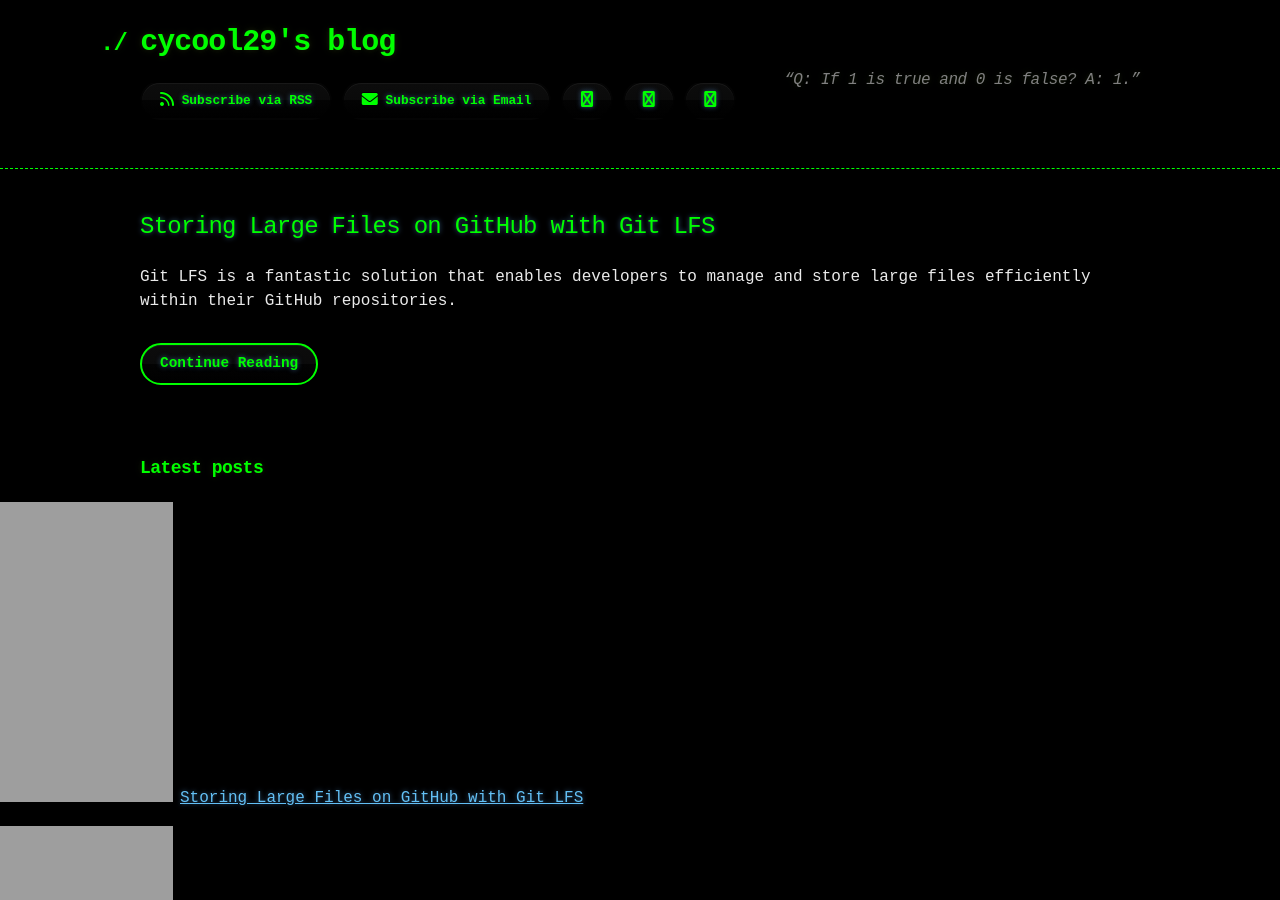
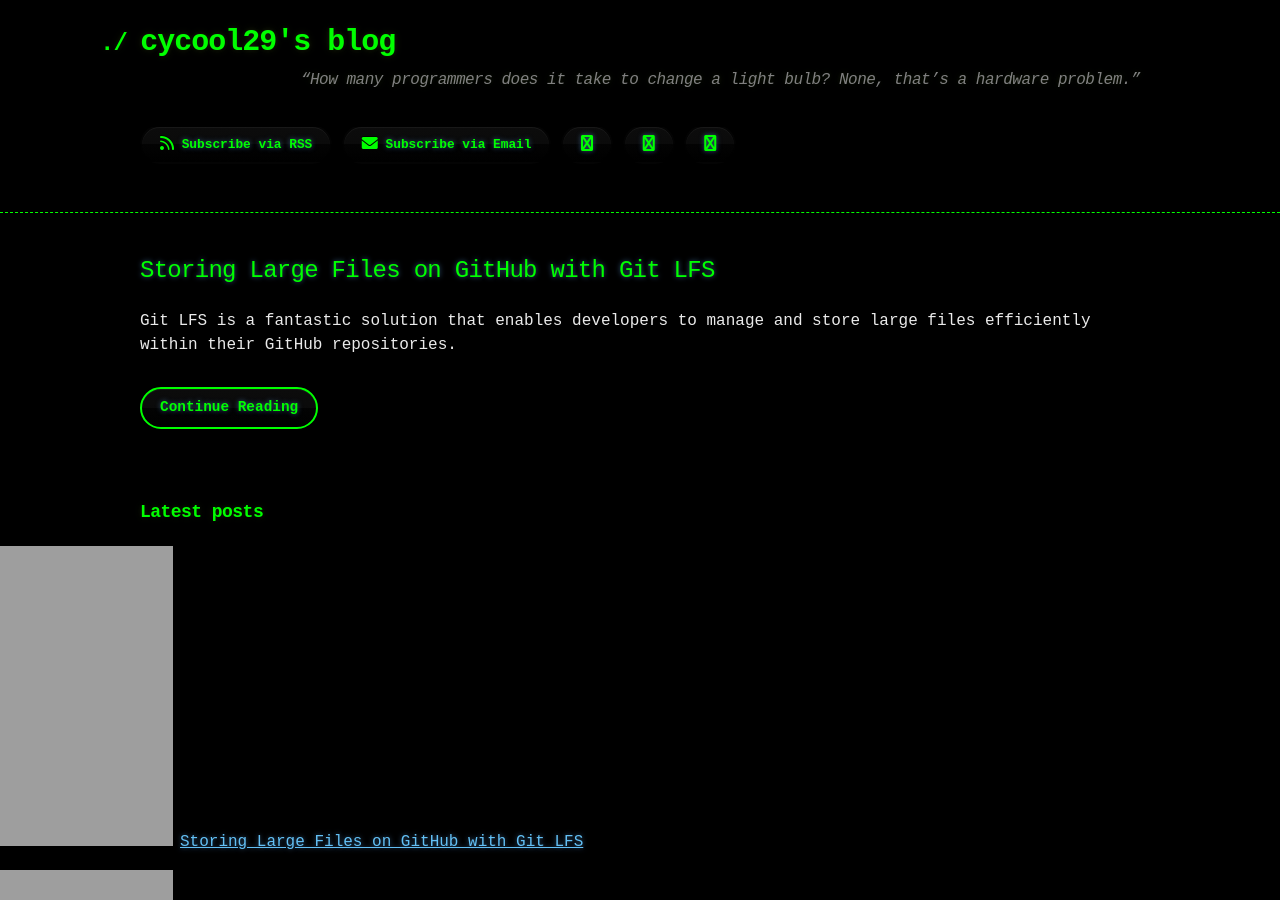
Before and after one commit to cycool29/cycool29.github.io, a Jekyll site: the page built from index.md, in a window 1280 px wide and 900 px high. Built offline with Jekyll 4.4.1, drawn with Linux system fonts in a browser that asks for light colours; a style sheet for code colours, icons or effects is not loaded.

Commit message:
Update quotes

```diff
--- a/_config.yml
+++ b/_config.yml
@@ -1,5 +1,5 @@
 title: cycool29's blog
-description: "“Q: If 1 is true and 0 is false? A: 1.” "
+description: "“How many programmers does it take to change a light bulb? None, that’s a hardware problem.” "
 bio: A high school student. Intermediate in Python, Git, Bash. Learning JavaScript. He/Him. "
 author: cycool29
 url: https://cycool29.github.io
```
